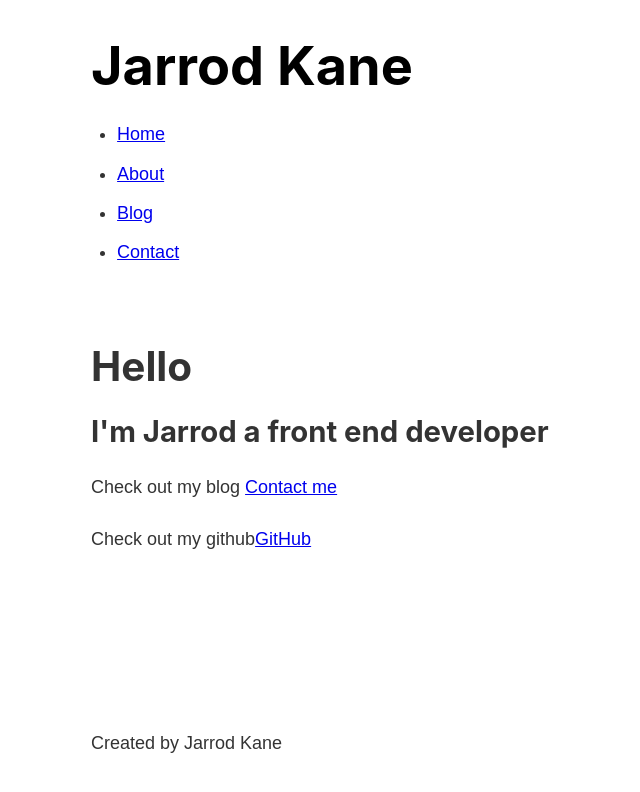
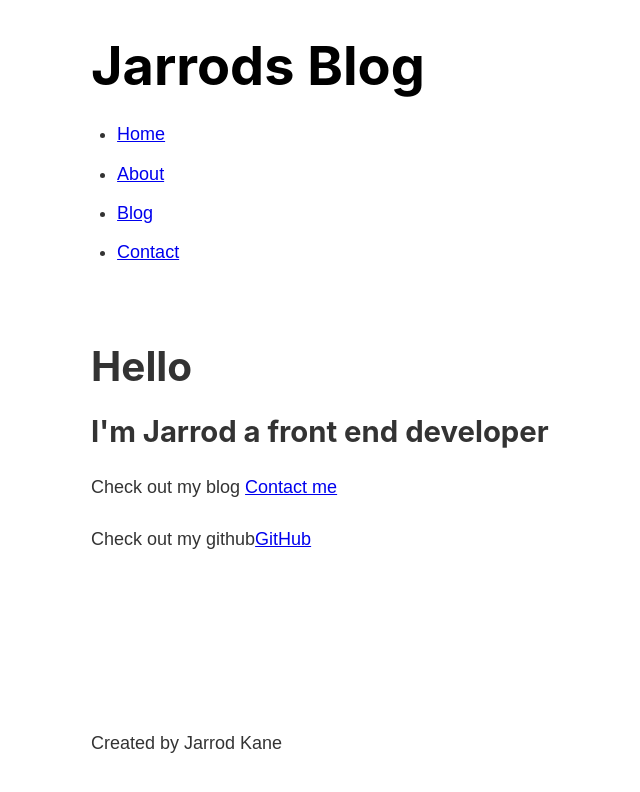
Before and after one commit to JarrodKane/Gatsby-Blog, a Gatsby site: page / in a window 1280 px wide. Shown: the whole page, without its empty margins (192-832 px from the left). Built offline with nearby package versions, Linux system fonts and the light colour scheme; Gatsby itself is replaced by a stand-in of ours.

Commit message:
Init commit

```diff
--- a/gatsby-config.js
+++ b/gatsby-config.js
@@ -1,5 +1,9 @@
 
 module.exports = {
+  siteMetadata: {
+    title: "Jarrods Blog",
+    author: 'Jarrod Kane'
+  },
   plugins: [
     'gatsby-plugin-sass'
   ]
--- a/src/components/footer.js
+++ b/src/components/footer.js
@@ -1,9 +1,20 @@
 import React from 'react'
+import {graphql, useStaticQuery} from 'gatsby'
 
 const Footer = () => {
+  const data = useStaticQuery(graphql`
+  query {
+    site {
+      siteMetadata {
+        author
+      }
+    }
+  }
+  `)
+
   return (
     <footer>
-      <p>Created by Jarrod Kane</p>
+      <p>Created by {data.site.siteMetadata.author}</p>
     </footer>
   )
 }
--- a/src/components/header.js
+++ b/src/components/header.js
@@ -1,11 +1,23 @@
 import React from 'react'
-import { Link } from 'gatsby'
+import { Link, graphql, useStaticQuery } from 'gatsby'
 import headerStyles from  './header.module.scss'
 
 const Header = () => {
+  const data = useStaticQuery(graphql`
+  query {
+    site {
+      siteMetadata {
+        title
+      }
+    }
+  }
+  `)
+
+
+
   return(
     <header className={headerStyles.header}>
-    <h1><Link className={headerStyles.title} to="/">Jarrod Kane</Link></h1>
+    <h1><Link className={headerStyles.title} to="/">{data.site.siteMetadata.title}</Link></h1>
     <nav>
     <ul className={headerStyles.navList}>
       <li>  <Link className={headerStyles.navItem} activeClassName={headerStyles.activeNavItem} exact to="/">Home</Link></li>
```
